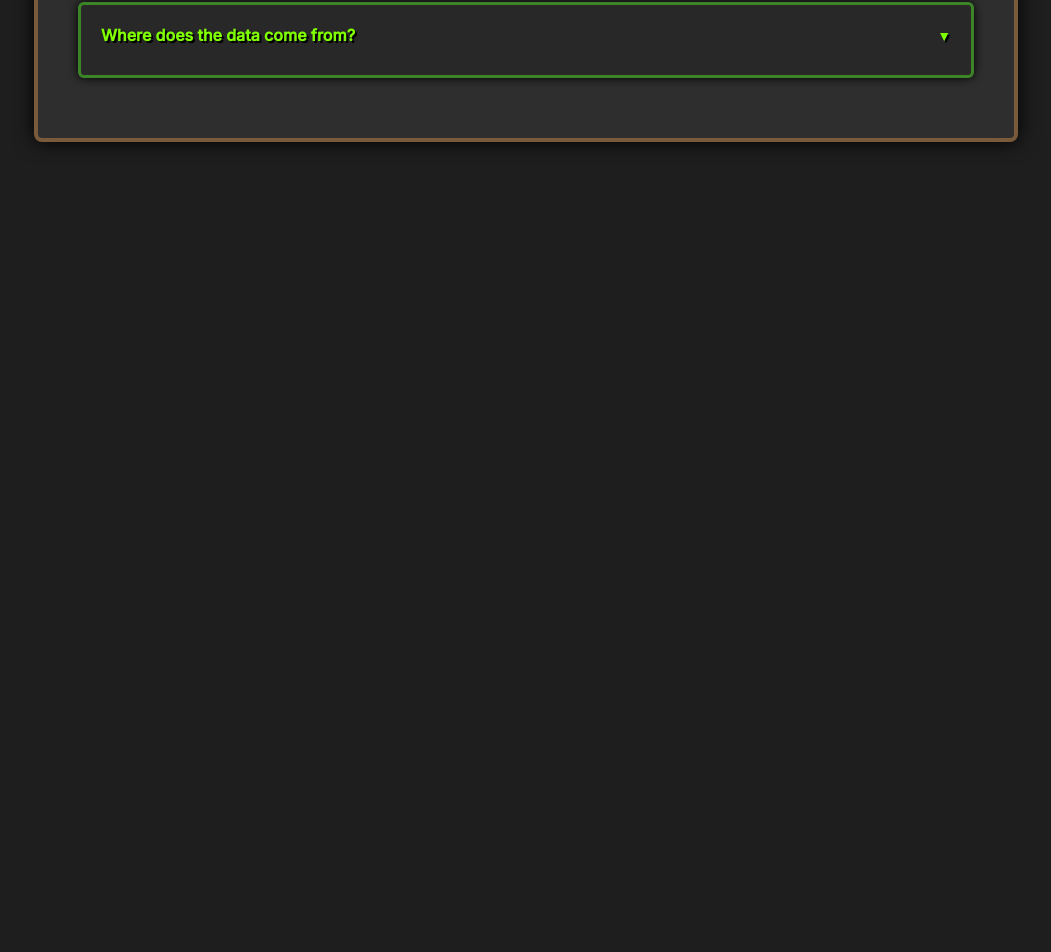
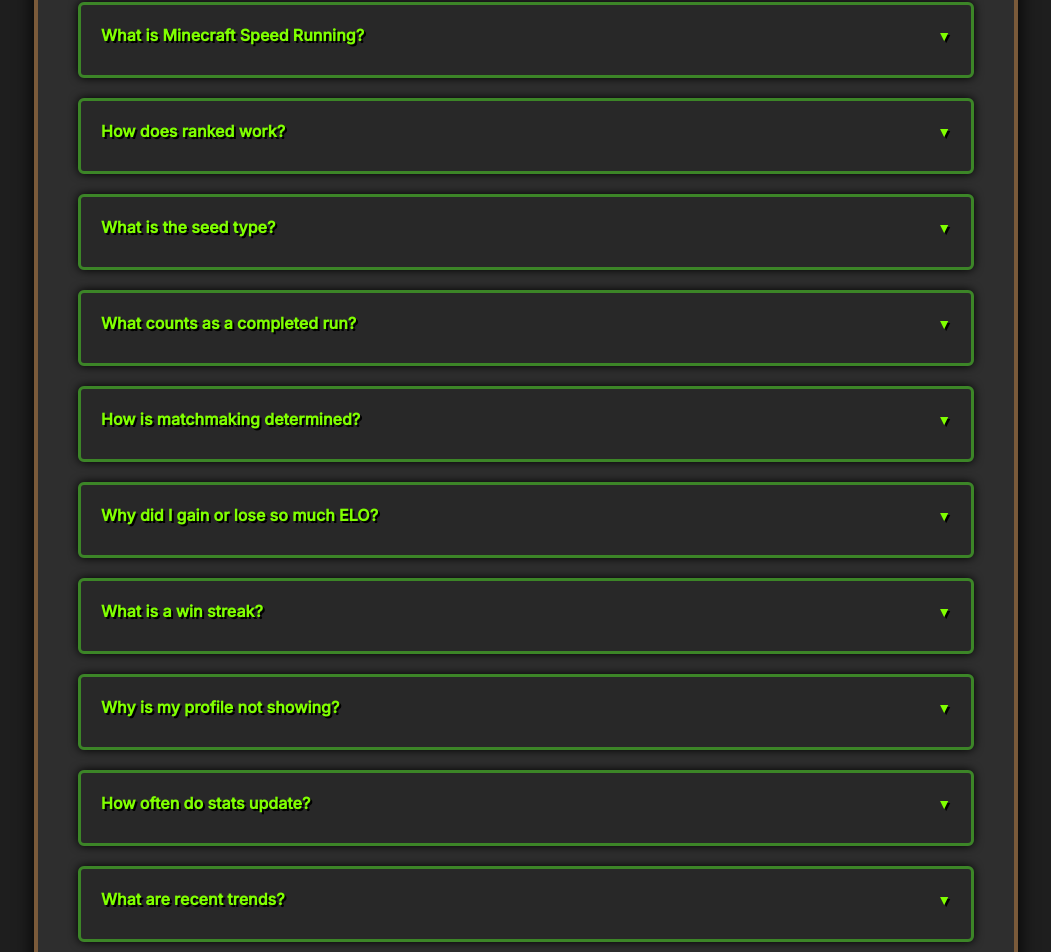
Before and after one commit to ValdarenDev/mcsr-ranked-lab, a React (Vite) app in the folder frontend/: page /faq in a window 1280 px wide. Shown: the part 648-1600 px from the top of the page, without its empty margins (114-1165 px from the left). Before the commit the page ends 850 px from the top, so only its background shows below. Built offline with nearby package versions, Linux system fonts and the light colour scheme.

Commit message:
Added more FAQ to file, link to compare on home

```diff
--- a/frontend/src/css/global.css
+++ b/frontend/src/css/global.css
@@ -57,6 +57,23 @@
     background: #80FF00;
     color: black;
     transform: scale(1.05);
+}
+
+.compare-top-link {
+    text-align: center;
+    margin-top: 20px;
+    margin-bottom: -20px;
+    font-size: 12px;
+    color: #cccccc;
+}
+
+.compare-top-link a {
+    color: #80FF00;
+    text-decoration: none;
+}
+
+.compare-top-link a:hover {
+    text-decoration: underline;
 }
 
 .run-page-size select {
@@ -341,11 +358,11 @@
 .faq-answer {
     max-height: 0;
     overflow: hidden;
-    transition: max-height 0.25s ease-out;
+    transition: max-height 0.3s ease-out;
 }
 
 .faq-item.open .faq-answer {
-    max-height: 200px;
+    max-height: 500px;
     margin-top: 10px;
 }
 
@@ -358,7 +375,9 @@
 
 .faq-item,
 .faq-item p,
-.faq-item h3 {
+.faq-item h3,
+.faq-question,
+.faq-answer {
     font-family: 'Inter', sans-serif;
     letter-spacing: 0;
 }
--- a/frontend/src/pages/FAQ.jsx
+++ b/frontend/src/pages/FAQ.jsx
@@ -3,16 +3,68 @@
 import "../css/global.css";
 
 export default function FAQ() {
-    const [openIndex, setOpenIndex] = useState(null);
+    const [openItems, setOpenItems] = useState([]);
 
     const toggle = (index) => {
-        setOpenIndex(openIndex === index ? null : index);
+        if (openItems.includes(index)) {
+            setOpenItems(openItems.filter((i) => i !== index));
+        } else {
+            setOpenItems([...openItems, index]);
+        }
     };
 
     const faqs = [
         {
             q: "What is MCSR Ranked Analyzer?",
             a: "It's a tool that lets you look up any player's ranked stats, trends, win/loss history, and performance over time."
+        },
+        {
+            q: "What is Minecraft Speed Running?",
+            a: "Minecraft Speed Running (MCSR) is a competitive ladder where players race to complete a Minecraft seed as quickly as possible. Players are matched against each other of similar skill and earn or lose rating based on performance."
+        },
+        {
+            q: "How does ranked work?",
+            a: "Players queue into a match, receive the same seed, and race to finish. The faster player wins and gains rating; the slower player loses rating."
+        },
+        {
+            q: "What is the seed type?",
+            a: "Ranked matches use fixed seeds per match so both players compete on identical terrain and structures."
+        },
+        {
+            q: "What counts as a completed run?",
+            a: "A run is considered complete when the player enters the End portal and defeats the Ender Dragon."
+        },
+        {
+            q: "How is matchmaking determined?",
+            a: "Players are matched based on ELO rating and queue availability."
+        },
+        {
+            q: "Why did I gain or lose so much ELO?",
+            a: "ELO changes depend on the rating difference between players. Upsets (beating a higher-rated player) give more players."
+        },
+        {
+            q: "What is a win streak?",
+            a: "A win streak is the number of consecutive matches you've won. They are tracked for statistical purposes but do not affect rating."
+        },
+        {
+            q: "Why is my profile not showing?",
+            a: "Your profile may not appear if you have not played ranked matches yet, changed your IGN recently, or the API has not updated."
+        },
+        {
+            q: "How often do stats update?",
+            a: "Stats update automatically when new match data is processed by the MCSR API."
+        },
+        {
+            q: "What are recent trends?",
+            a: "Trends show how your performance changes over time, including rating movement, win/loss patterns, and average completion times."
+        },
+        {
+            q: "Why is my IGN not found?",
+            a: "Make sure your userame is spelled exactly as it appears in Minecraft. If you recently changed your name, the API may take time to update."
+        },
+        {
+            q: "Do I need an account?",
+            a: "This MCSR platform, like most MCSR platforms, use your Minecraft IGN as your identity. No separate account is required."
         },
         {
             q: "Where does the data come from?",
@@ -27,22 +79,26 @@
             <div className="faq-container">
                 <h1 className="faq-title">FAQ</h1>
 
-                {faqs.map((item, index) => (
+                {faqs.map((item, index) => {
+                    const isOpen = openItems.includes(index);
+
+                    return (
                         <div
-                    key={item}
-                    className={`faq-item ${openIndex === index ? "open" : ""}`}
+                        key={index}
+                        className={`faq-item ${isOpen ? "open" : ""}`}
                         onClick={() => toggle(index)}
                         >
                             <h3 className="faq-question">
                                 {item.q}
-                            <span className="faq-arrow">{openIndex === index ? " ▲" : " ▼"}</span>
+                                <span className="faq-arrow">{isOpen ? " ▲" : " ▼"}</span>
                             </h3>
 
                             <div className="faq-answer">
                                 <p>{item.a}</p>
                             </div>
                         </div>
-                ))}
+                    );
+                })}
             </div>
         </Layout>
     );
--- a/frontend/src/pages/HomePage.jsx
+++ b/frontend/src/pages/HomePage.jsx
@@ -14,6 +14,8 @@
 
   return (
     <Layout>
+      <p className="compare-top-link"><a href="/compare">Compare Players</a></p>
+
       <div className="home-container">
         <h1>Search Player</h1>
         <p className="home-subtitle">Track stats, trends, and performance for any MCSR player.</p>
```
Lines whose indentation alone changed are shown as unchanged.
